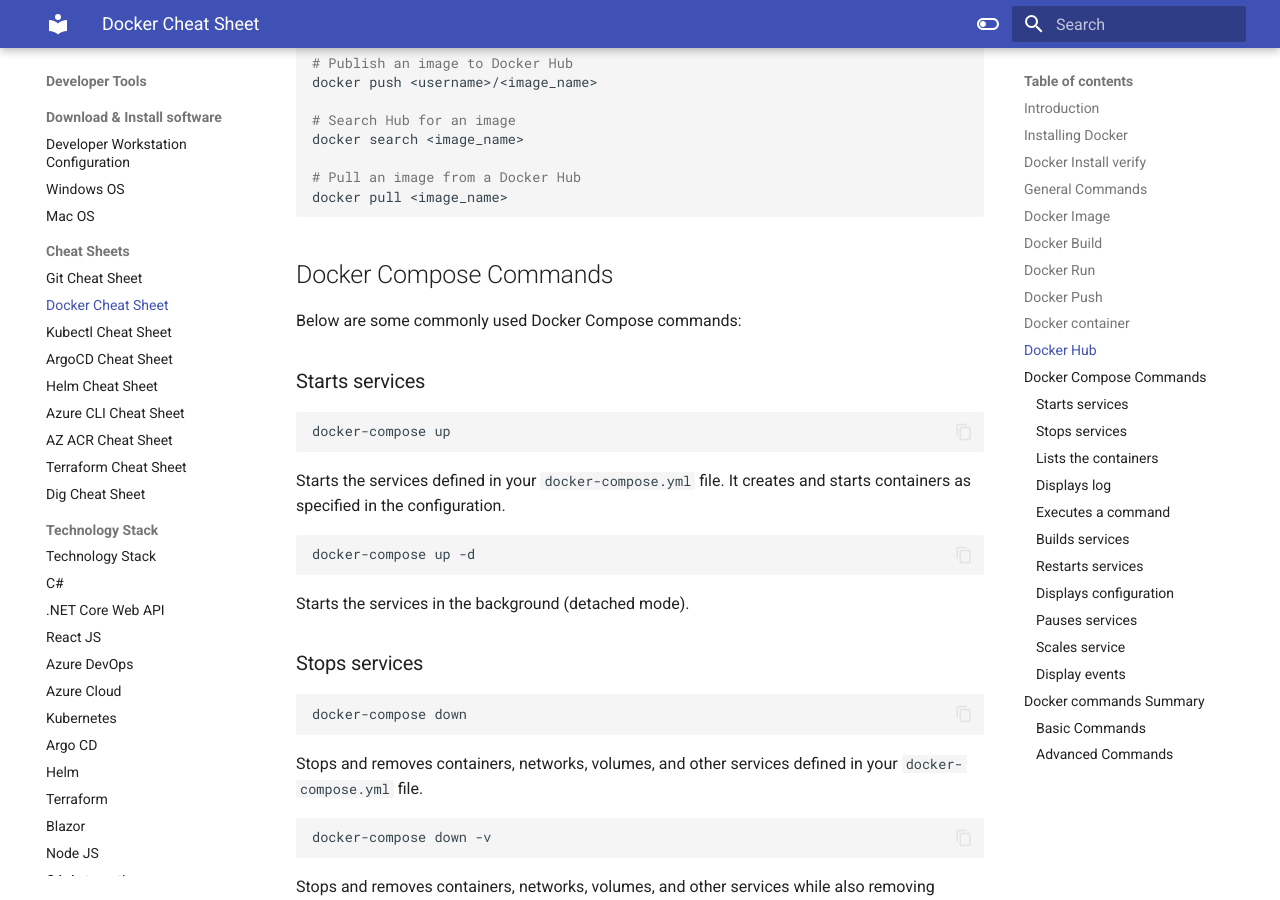
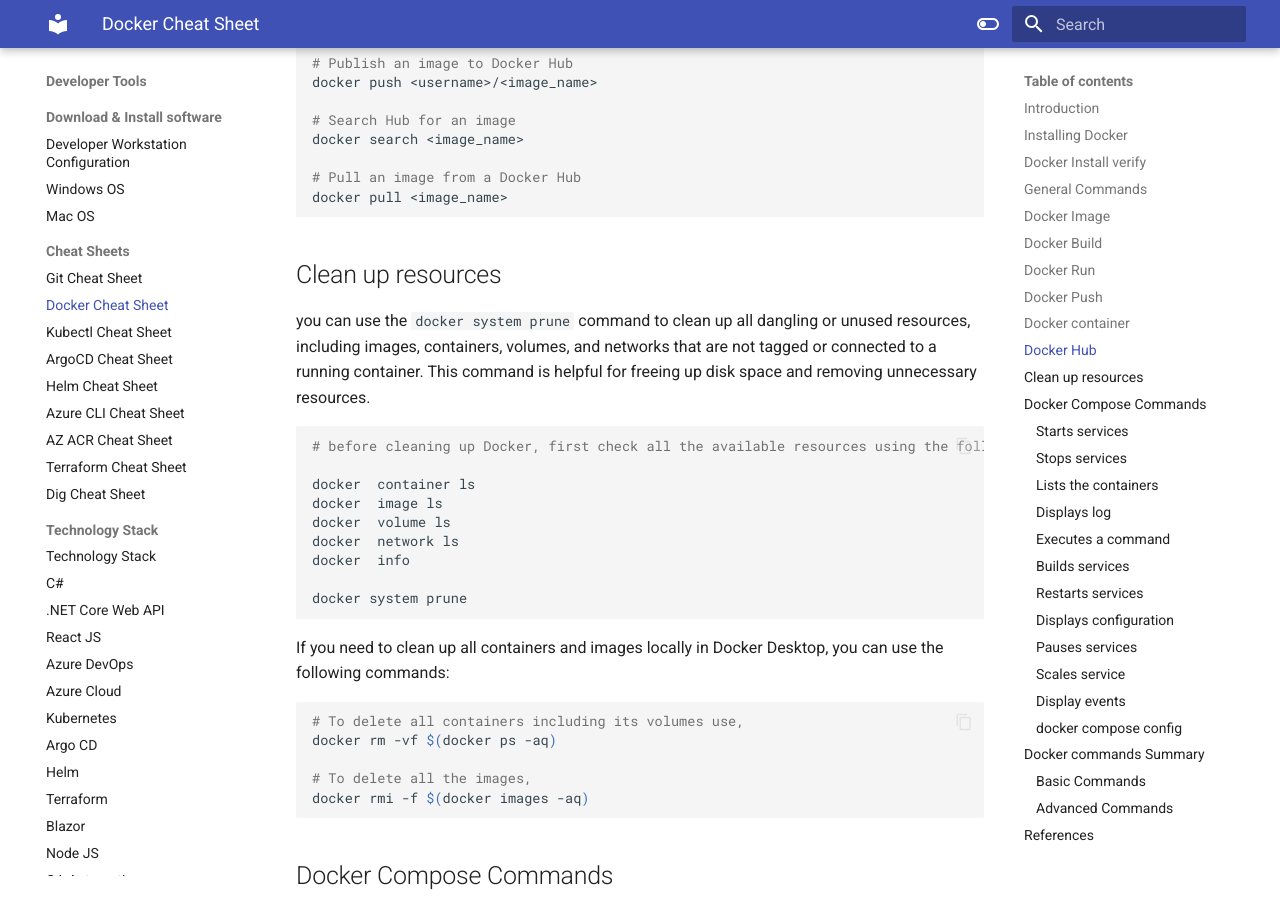
Before and after one commit to akeesari/anjikeesari, an MkDocs documentation site: the page built from docs/developertools/cheatsheets/docker-cheat-sheet.md, in a window 1280 px wide and 900 px high, scrolled down 3264 px. Built offline with MkDocs 1.6.1 and Material for MkDocs 9.7.7, drawn with Linux system fonts in a browser that asks for light colours; some of the changed text lies outside the part shown.

Commit message:
Docker Commands

````diff
--- a/docs/developertools/cheatsheets/docker-cheat-sheet.md
+++ b/docs/developertools/cheatsheets/docker-cheat-sheet.md
@@ -144,6 +144,33 @@
 docker pull <image_name>
 ```
 
+## Clean up resources
+
+you can use the `docker system prune` command to clean up all dangling or unused resources, including images, containers, volumes, and networks that are not tagged or connected to a running container. This command is helpful for freeing up disk space and removing unnecessary resources.
+
+```sh
+# before cleaning up Docker, first check all the available resources using the following commands:
+
+docker  container ls
+docker  image ls
+docker  volume ls
+docker  network ls
+docker  info
+
+docker system prune
+
+```
+
+If you need to clean up all containers and images locally in Docker Desktop, you can use the following commands:
+
+```sh
+# To delete all containers including its volumes use,
+docker rm -vf $(docker ps -aq)
+
+# To delete all the images,
+docker rmi -f $(docker images -aq)
+```
+
 ## Docker Compose Commands
 
 Below are some commonly used Docker Compose commands:
@@ -273,6 +300,14 @@
 ```bash
 docker-compose events
 ```
+### docker compose config
+
+Parse, resolve and render compose file in canonical forma
+
+```bash
+docker-compose config
+```
+
 Streams real-time events from your services.
 
 
@@ -301,7 +336,12 @@
 - `docker save [image]`: Save an image to a tar archive
 - `docker load`: Load an image from a tar archive
 
+## References
 
-<!-- # Reference
+- [Overview of docker compose CLI](https://docs.docker.com/compose/reference/){:target="_blank"}
 
-- <https://docs.docker.com/get-started/docker_cheatsheet.pdf> -->
+<!--
+
+- <https://docs.docker.com/get-started/docker_cheatsheet.pdf>
+
+-->
````
